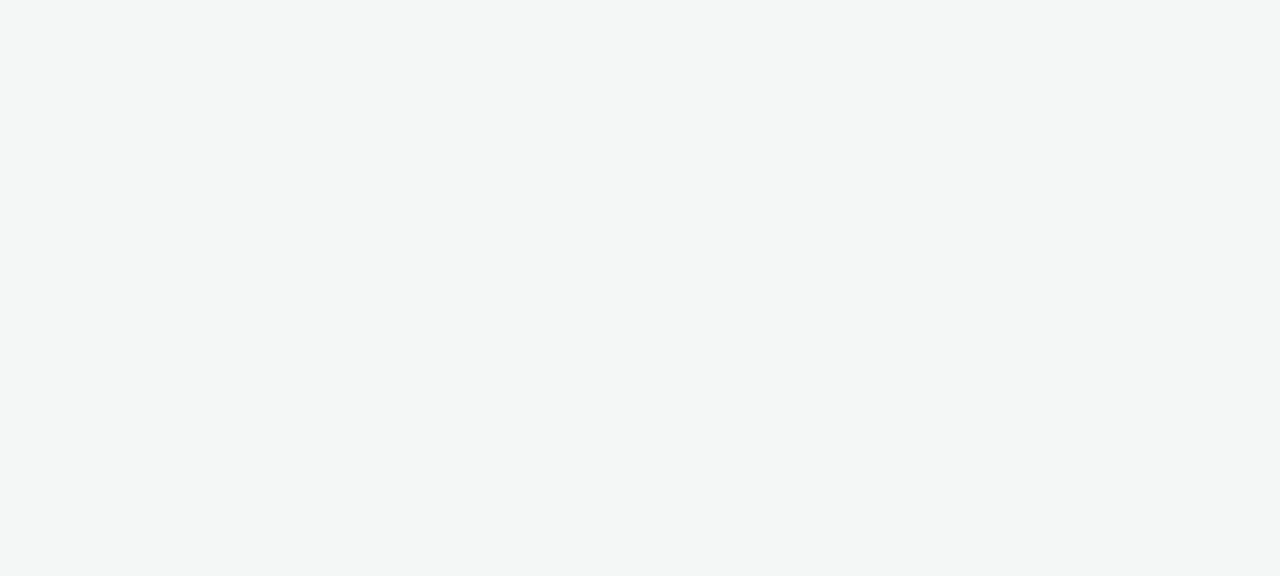
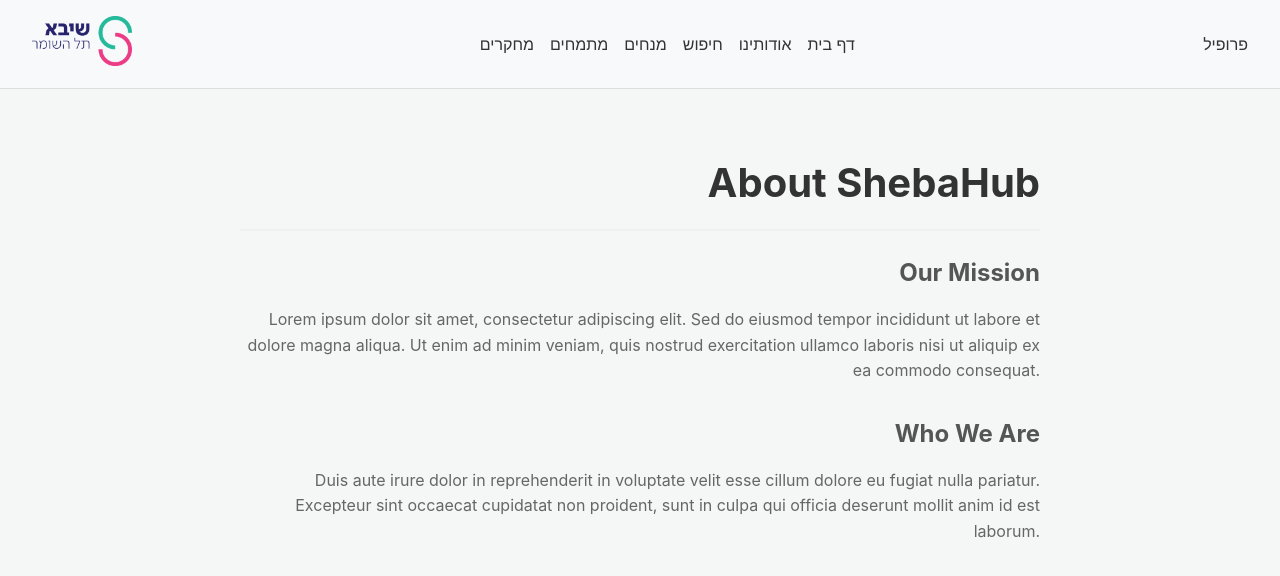
Before and after one commit to hubhub20256/ShebaHub, a React (Vite) app: page /about in a window 1280 px wide. Before the commit this address had no page. Shown: the top 576 px of the page. Built offline with nearby package versions, Linux system fonts and the light colour scheme.

Commit message:
Created an organized Navbar using React Routers

```diff
--- a/src/components/Navbar.jsx
+++ b/src/components/Navbar.jsx
@@ -1,20 +1,43 @@
 import { Link } from "react-router-dom";
 import "../index.css";
+import ShebaNavbarLogo from "../assets/ShebaNavbarLogo.png";
 
 const Navbar = () => {
   return (
     <nav style={styles.nav}>
-      <div style={styles.logo}>ShebaHub</div>
+      <div style={styles.logoContainer}>
+        <Link to="/">
+          <img
+            src={ShebaNavbarLogo}
+            alt="ShebaHub Logo"
+            style={styles.logoImage}
+          />
+        </Link>
+      </div>
       <div style={styles.links}>
-        <Link to="/" style={styles.link}>
-          Home
+        <Link to="/researches" style={styles.link}>
+          מחקרים
+        </Link>
+        <Link to="/apprentices" style={styles.link}>
+          מתמחים
+        </Link>
+        <Link to="/mentors" style={styles.link}>
+          מנחים
         </Link>
         <Link to="/search" style={styles.link}>
-          Search
+          חיפוש
         </Link>
+        <Link to="/About" style={styles.link}>
+          אודותינו
+        </Link>
+        <Link to="/" style={styles.link}>
+          דף בית
+        </Link>
+      </div>
+      <div style={styles.links}>
         {/* We'll use a placeholder ID for now */}
         <Link to="/user/1" style={styles.link}>
-          Profile
+          פרופיל
         </Link>
       </div>
     </nav>
@@ -28,10 +51,16 @@
     padding: "1rem 2rem",
     backgroundColor: "#f8f9fa",
     borderBottom: "1px solid #ddd",
+    alignItems: "center",
   },
-  logo: {
-    fontWeight: "bold",
-    fontSize: "1.2rem",
+  logoContainer: {
+    display: "flex",
+    alignItems: "center",
+  },
+  logoImage: {
+    height: "50px", // Set a fixed height to prevent layout shifts
+    width: "auto", // Maintain aspect ratio
+    objectFit: "contain",
   },
   links: {
     display: "flex",
--- a/src/main.jsx
+++ b/src/main.jsx
@@ -2,13 +2,16 @@
 import { createRoot } from "react-dom/client";
 import { BrowserRouter, Routes, Route } from "react-router-dom";
 import "./index.css";
-
 import Home from "./pages/Home.jsx";
 import Search from "./pages/Search.jsx";
 import Research from "./pages/Research.jsx";
 import Profile from "./pages/Profile.jsx";
+import About from "./pages/About.jsx";
+import Mentors from "./pages/Mentors.jsx";
+import Researches from "./pages/Researches.jsx";
 
 import Layout from "./components/Layout.jsx";
+import Apprentices from "./pages/Apprentices.jsx";
 
 createRoot(document.getElementById("root")).render(
   <StrictMode>
@@ -20,6 +23,10 @@
           {/* These routes use parameters (e.g., /user/1) */}
           <Route path="/user/:id" element={<Profile />} />
           <Route path="/research/:id" element={<Research />} />
+          <Route path="/about" element={<About />} />
+          <Route path="/Apprentices" element={<Apprentices />} />
+          <Route path="/Mentors" element={<Mentors />} />
+          <Route path="/Researches" element={<Researches />} />
         </Route>
       </Routes>
     </BrowserRouter>
--- /dev/null
+++ b/src/pages/About.jsx
@@ -0,0 +1,67 @@
+import React from "react";
+
+const About = () => {
+  return (
+    <main style={styles.container}>
+      <div style={styles.contentWrapper}>
+        <h1 style={styles.title}>About ShebaHub</h1>
+
+        <section style={styles.section}>
+          <h2 style={styles.subtitle}>Our Mission</h2>
+          <p style={styles.text}>
+            Lorem ipsum dolor sit amet, consectetur adipiscing elit. Sed do
+            eiusmod tempor incididunt ut labore et dolore magna aliqua. Ut enim
+            ad minim veniam, quis nostrud exercitation ullamco laboris nisi ut
+            aliquip ex ea commodo consequat.
+          </p>
+        </section>
+
+        <section style={styles.section}>
+          <h2 style={styles.subtitle}>Who We Are</h2>
+          <p style={styles.text}>
+            Duis aute irure dolor in reprehenderit in voluptate velit esse
+            cillum dolore eu fugiat nulla pariatur. Excepteur sint occaecat
+            cupidatat non proident, sunt in culpa qui officia deserunt mollit
+            anim id est laborum.
+          </p>
+        </section>
+      </div>
+    </main>
+  );
+};
+
+const styles = {
+  container: {
+    padding: "2rem",
+    display: "flex",
+    justifyContent: "center",
+    minHeight: "80vh", // Ensures the footer gets pushed down
+  },
+  contentWrapper: {
+    maxWidth: "800px", // Professional readable width
+    width: "100%",
+    textAlign: "right", // Right-to-left alignment for Hebrew context (assumed from previous prompt)
+  },
+  title: {
+    fontSize: "2.5rem",
+    marginBottom: "1.5rem",
+    color: "#333",
+    borderBottom: "2px solid #f0f0f0",
+    paddingBottom: "1rem",
+  },
+  section: {
+    marginBottom: "2rem",
+  },
+  subtitle: {
+    fontSize: "1.5rem",
+    marginBottom: "1rem",
+    color: "#555",
+  },
+  text: {
+    lineHeight: "1.6", // Improves readability significantly
+    fontSize: "1rem",
+    color: "#666",
+  },
+};
+
+export default About;
--- /dev/null
+++ b/src/pages/Apprentices.jsx
@@ -0,0 +1,32 @@
+import React from "react";
+
+const Apprentices = () => {
+  return (
+    <div style={styles.container}>
+      <h1 style={styles.title}>Apprentices</h1>
+      <p style={styles.text}>
+        Discover rising talent and new opportunities.
+        <br />
+        (Apprentices list coming soon...)
+      </p>
+    </div>
+  );
+};
+
+const styles = {
+  container: {
+    padding: "2rem",
+    textAlign: "center",
+    color: "#333",
+  },
+  title: {
+    fontSize: "2rem",
+    marginBottom: "1rem",
+  },
+  text: {
+    fontSize: "1.2rem",
+    color: "#666",
+  },
+};
+
+export default Apprentices;
--- /dev/null
+++ b/src/pages/Mentors.jsx
@@ -0,0 +1,32 @@
+import React from "react";
+
+const Mentors = () => {
+  return (
+    <div style={styles.container}>
+      <h1 style={styles.title}>Mentors</h1>
+      <p style={styles.text}>
+        Connect with experienced professionals.
+        <br />
+        (Mentors list coming soon...)
+      </p>
+    </div>
+  );
+};
+
+const styles = {
+  container: {
+    padding: "2rem",
+    textAlign: "center",
+    color: "#333",
+  },
+  title: {
+    fontSize: "2rem",
+    marginBottom: "1rem",
+  },
+  text: {
+    fontSize: "1.2rem",
+    color: "#666",
+  },
+};
+
+export default Mentors;
--- /dev/null
+++ b/src/pages/Researches.jsx
@@ -0,0 +1,32 @@
+import React from "react";
+
+const Researches = () => {
+  return (
+    <div style={styles.container}>
+      <h1 style={styles.title}>Researches</h1>
+      <p style={styles.text}>
+        Explore cutting-edge studies and publications.
+        <br />
+        (Research archive coming soon...)
+      </p>
+    </div>
+  );
+};
+
+const styles = {
+  container: {
+    padding: "2rem",
+    textAlign: "center",
+    color: "#333",
+  },
+  title: {
+    fontSize: "2rem",
+    marginBottom: "1rem",
+  },
+  text: {
+    fontSize: "1.2rem",
+    color: "#666",
+  },
+};
+
+export default Researches;
```
Also changed, not shown: src/assets/ShebaNavbarLogo.png (added).
